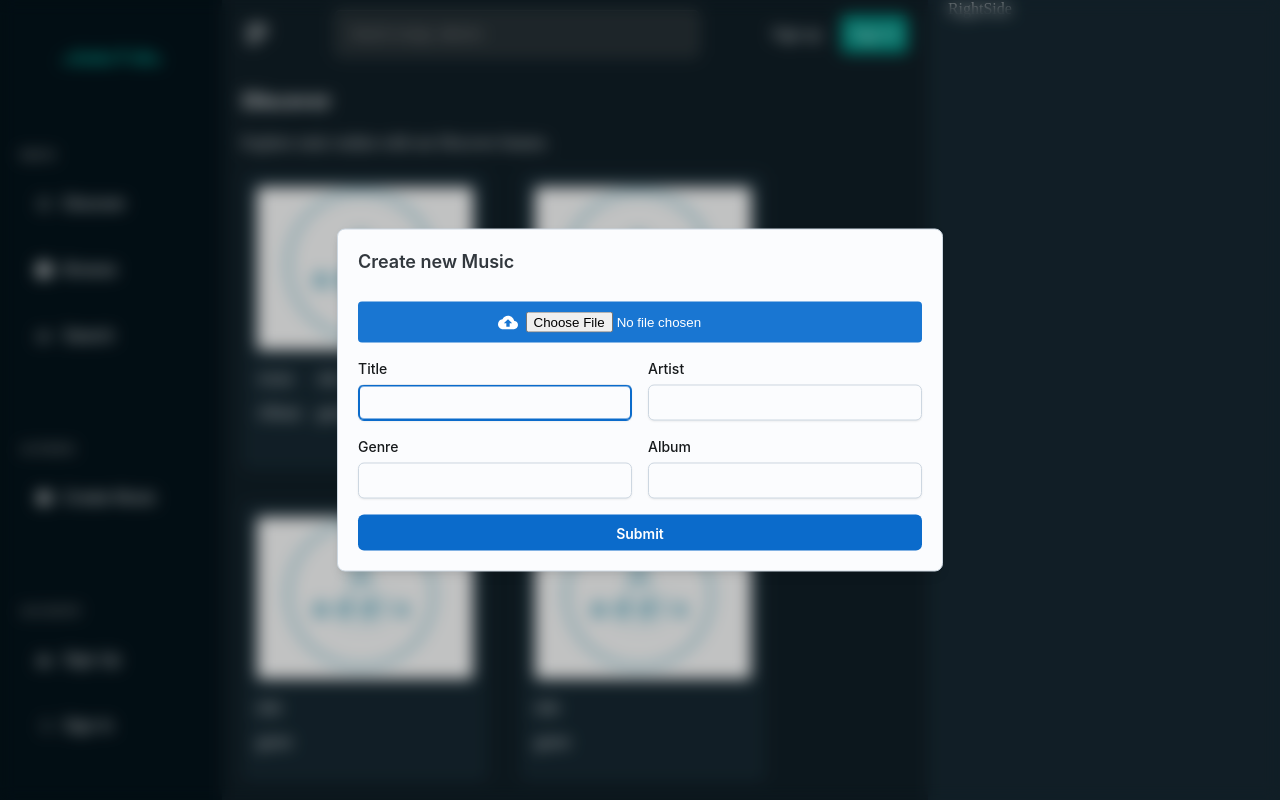
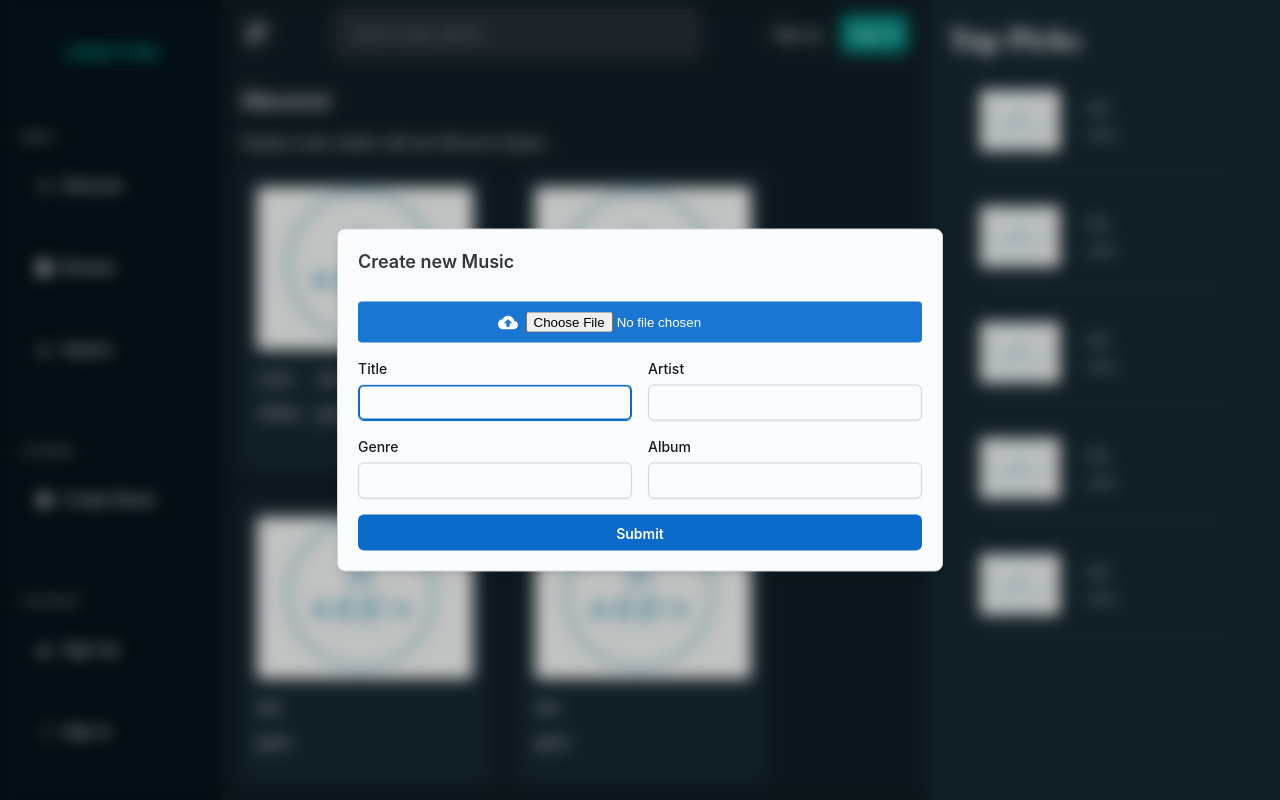
Before and after one commit to addisumotora/music-web-app, a React (Create React App) app in the folder frontend/: page /music-list in a window 1280 px wide. Built offline with nearby package versions, Linux system fonts and the light colour scheme.

Commit message:
top picks

```diff
--- a/frontend/src/components/RightSide.tsx
+++ b/frontend/src/components/RightSide.tsx
@@ -13,8 +13,71 @@ const Container = styled.div`
     width: 0;
   }
 `;
+
+const TopPicks = styled.div`
+  display: flex;
+  justify-content: start;
+  gap: 1rem;
+  margin: 2rem;
+  border-bottom: 2px solid #1c2c35;
+  padding-bottom: 20px;
+  div p{
+    padding: 0px;
+    font-size: small;
+    margin: 10px;
+  }
+`;
+
+const Image = styled.img`
+  width: 5rem;
+  height: 100%;
+  object-fit: cover;
+  border-radius: 0.2rem;
+  object-fit: cover;
+`;
+
 const RightSide = () => {
-  return <Container>RightSide</Container>;
+  return (
+    <Container>
+      <h1>Top Picks</h1>
+      <TopPicks>
+        <Image src="./images/logo3.png" />
+        <div>
+          <p>Title</p>
+          <p>Artsit</p>
+        </div>
+      </TopPicks>
+      <TopPicks>
+        <Image src="./images/logo3.png" />
+        <div>
+          <p>Title</p>
+          <p>Artsit</p>
+        </div>
+      </TopPicks>
+      <TopPicks>
+        <Image src="./images/logo3.png" />
+        <div>
+          <p>Title</p>
+          <p>Artsit</p>
+        </div>
+      </TopPicks>
+
+      <TopPicks>
+        <Image src="./images/logo3.png" />
+        <div>
+          <p>Title</p>
+          <p>Artsit</p>
+        </div>
+      </TopPicks>
+      <TopPicks>
+        <Image src="./images/logo3.png" />
+        <div>
+          <p>Title</p>
+          <p>Artsit</p>
+        </div>
+      </TopPicks>
+    </Container>
+  );
 };
 
 export default RightSide;
--- a/frontend/src/components/SideNav.tsx
+++ b/frontend/src/components/SideNav.tsx
@@ -52,7 +52,7 @@ const AuctionItem = styled.button`
   border-radius: 2px;
   color: white;
   font-size: 1rem;
-
+  cursor: pointer;
   &:hover {
     background-color: #14252f;
     color: #009688;
@@ -65,7 +65,6 @@ const SideNav = () => {
       <Header>𝒜𝒹𝒹𝒾𝓈𝒱𝒾𝒷𝑒𝓈</Header>
       <div>
         <ActionsHeader>MENU</ActionsHeader>
-        <AuctionItem>
         <Link
           to="/music-list"
           style={{
@@ -75,10 +74,10 @@ const SideNav = () => {
             color: "inherit",
           }}
         >
+          <AuctionItem>
             <IoPlayCircleOutline /> Discover
+          </AuctionItem>
         </Link>
-        </AuctionItem>
-        <AuctionItem>
         <Link
           to="/"
           style={{
@@ -88,11 +87,11 @@ const SideNav = () => {
             color: "inherit",
           }}
         >
+          <AuctionItem>
             <BsBrowserChrome />
             Browse
+          </AuctionItem>
         </Link>
-        </AuctionItem>
-        <AuctionItem>
         <Link
           to="/"
           style={{
@@ -102,31 +101,21 @@ const SideNav = () => {
             color: "inherit",
           }}
         >
+          <AuctionItem>
             <MdOutlineManageSearch />
             Search{" "}
+          </AuctionItem>
         </Link>
-        </AuctionItem>
       </div>
       <div>
         <ActionsHeader>ACTIONS</ActionsHeader>
         <AuctionItem>
-          {/* <Link
-            to="/"
-            style={{
-              display: "flex",
-              alignItems: "center",
-              gap: ".70rem",
-              color: "inherit",
-            }}
-          > */}
           <MdAddCircle />
           Create Music
-          {/* </Link> */}
         </AuctionItem>
       </div>
       <div>
         <ActionsHeader>ACCOUNT</ActionsHeader>
-        <AuctionItem>
         <Link
           to="/register"
           style={{
@@ -136,11 +125,11 @@ const SideNav = () => {
             color: "inherit",
           }}
         >
+          <AuctionItem>
             {" "}
             <MdSupervisorAccount /> Sign Up{" "}
+          </AuctionItem>
         </Link>
-        </AuctionItem>
-        <AuctionItem>
         <Link
           to="/login"
           style={{
@@ -150,9 +139,10 @@ const SideNav = () => {
             color: "inherit",
           }}
         >
+          <AuctionItem>
             <CiLogin /> Sign In
+          </AuctionItem>
         </Link>
-        </AuctionItem>
       </div>
     </Container>
   );
```
Lines whose indentation alone changed are shown as unchanged.
